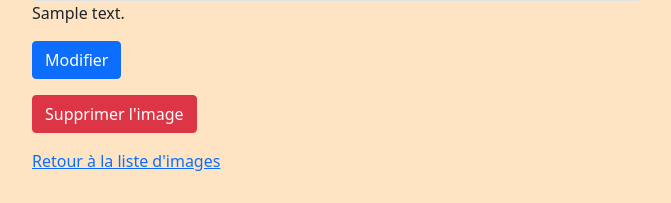
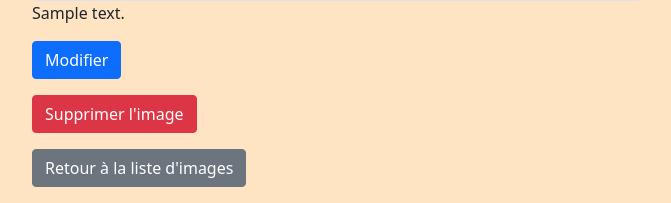
Before and after one commit to Fred-Cypher/reseau, a Symfony app: template templates/sharing/show.html.twig in a window 1280 px wide. Shown: the part 654-857 px from the top of the page, without its empty margins (50-721 px from the left). Before the commit the page ends 825 px from the top, so only its background shows below. Run offline with Twig, Linux system fonts and the light colour scheme; the template is opened without the code that fills it: most values are stand-ins (such as "Sample title", 1, 10 or a date in 2020); some libraries are stand-ins or nearby versions.

Commit message:
Petites corrections

```diff
--- a/templates/forum/index.html.twig
+++ b/templates/forum/index.html.twig
@@ -1,5 +1,4 @@
 {% extends "base.html.twig" %}
-
 
 {% block title %}Forum{% endblock %}
 
--- a/templates/sharing/index.html.twig
+++ b/templates/sharing/index.html.twig
@@ -25,7 +25,7 @@
 
         <p>
             <a href="{{ path('images_app_images_new') }}">
-                <button class='btn btn-success btn-lg'>
+                <button class='btn btn-success'>
                     Enregistrer une nouvelle image
                 </button>
             </a>
--- a/templates/sharing/show.html.twig
+++ b/templates/sharing/show.html.twig
@@ -10,7 +10,7 @@
         <h1>{{ image.title }}</h1>
         <small class="text-secondary">{{ image.user.nickname}}</small>
         <article>
-            <img class="img-thumbnail" src="{{ asset('public/assets/uploads/casper.png') }}" alt="Casper">
+            <img class="img-thumbnail" src="{{ asset('assets/uploads/casper.png') }}" alt="Casper">
             <p>{{ image.description }}</p>
             <p>
             {% if app.user is same as (image.user) %}
@@ -27,7 +27,7 @@
             </p>
         </article>
         <p>
-            <a href="{{ path('images_app_images_index') }}">Retour à la liste d'images</a>
+            <a href="{{ path('images_app_images_index') }}" class="btn btn-secondary">Retour à la liste d'images</a>
         </p>
 
     </section>
```
